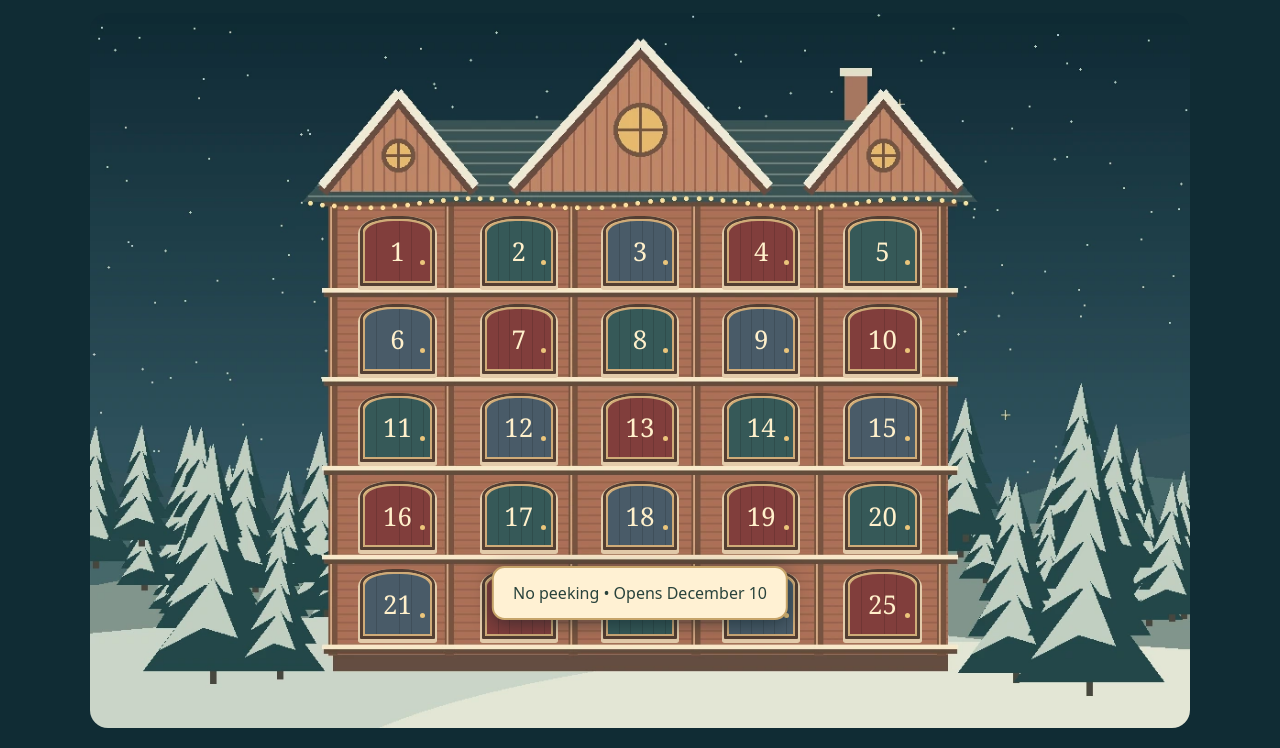
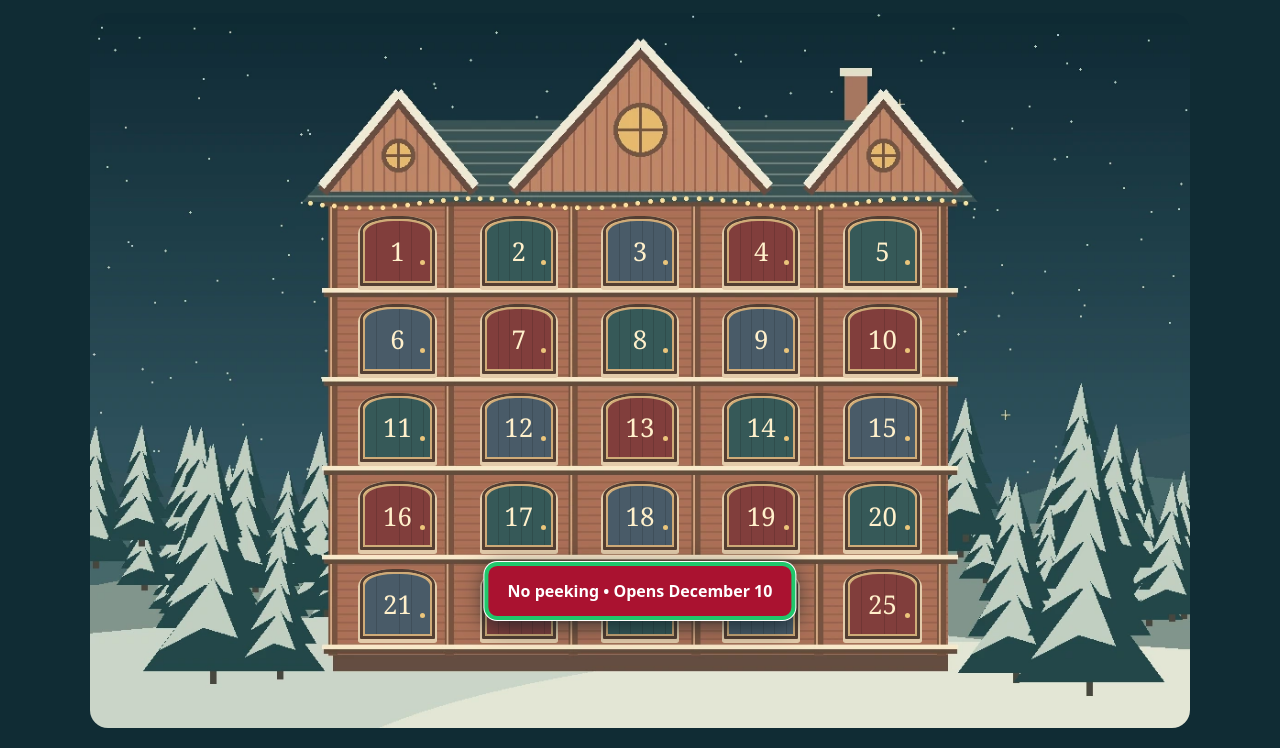
Before and after one commit to Soboscott/Evergreen-House, a plain HTML site: page index.html in a window 1280 px wide. Both pictures are taken after a click on the button "10". Shown: the part 160-908 px from the top of the page. Drawn offline with Linux system fonts and the light colour scheme.

Commit message:
Give locked-door popups bold Christmas colors

```diff
--- a/style.css
+++ b/style.css
@@ -10,10 +10,11 @@
   max-width: calc(100% - 2rem);
   margin: 0;
   padding: .8rem 1.2rem;
-  background: #fff1d3;
-  color: #29433c;
-  border: 2px solid #c6a469;
+  background: #aa1230;
+  color: #fff;
+  font-weight: 700;
+  border: 4px solid #20c76b;
   border-radius: .8rem;
-  box-shadow: 0 4px 18px #081b2280;
+  box-shadow: 0 0 0 1px #fff, 0 6px 22px #081b22b3;
   pointer-events: none;
 }
```
